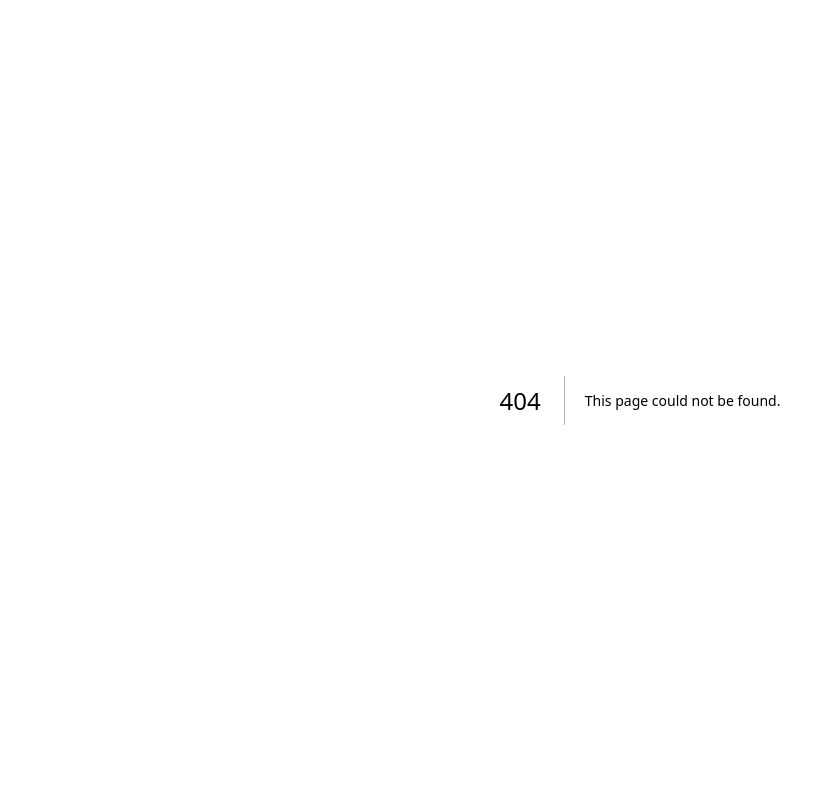
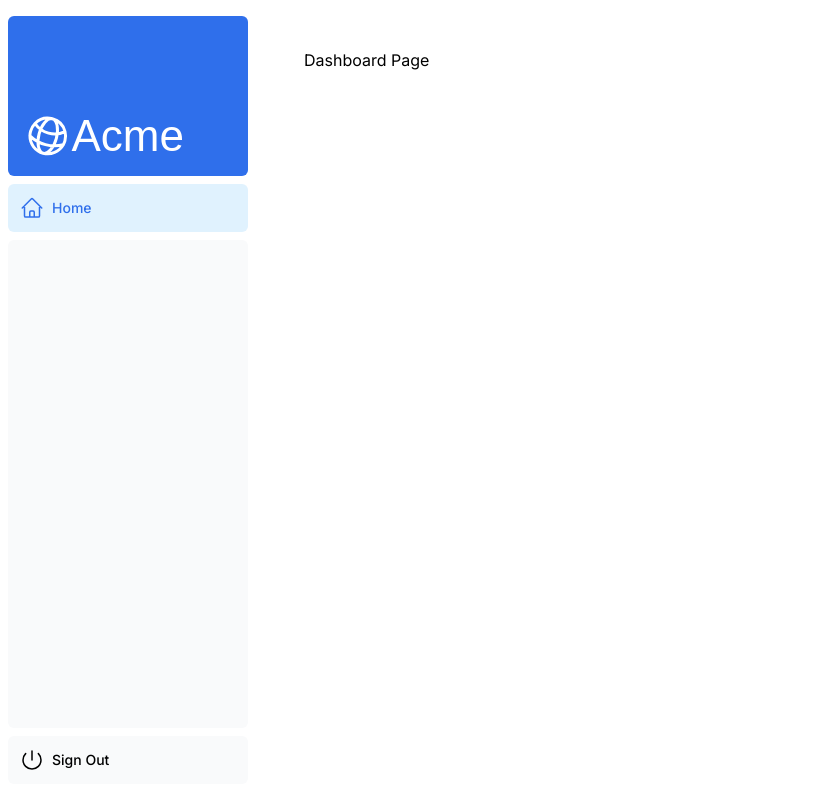
Before and after one commit to prateekpur/book-store, a Next.js app in the folder nextjs-dashboard/: page /dashboard in a window 1280 px wide. Before the commit this address had no page. Shown: the whole page, without its empty margins (0-835 px from the left). Built offline with nearby package versions, Linux system fonts and the light colour scheme; a web font is replaced by a local one.

Commit message:
Added links and layout

```diff
--- /dev/null
+++ b/nextjs-dashboard/app/dashboard/layout.tsx
@@ -0,0 +1,12 @@
+import SideNav from "@/app/ui/dashboard/sidenav";
+
+export default function Layout({ children }: { children: React.ReactNode }) {
+  return (
+    <div className="flex h-screen flex-col md:flex-row md:overflow-hidden">
+      <div className="w-full flex-none md:w-64">
+        <SideNav />
+      </div>
+      <div className="flex-grow p-6 md:overflow-y-auto md:p-12">{children}</div>
+    </div>
+  );
+}
--- /dev/null
+++ b/nextjs-dashboard/app/dashboard/page.tsx
@@ -0,0 +1,3 @@
+export default function Page() {
+  return <p>Dashboard Page</p>;
+}
--- a/nextjs-dashboard/app/ui/dashboard/nav-links.tsx
+++ b/nextjs-dashboard/app/ui/dashboard/nav-links.tsx
@@ -1,35 +1,42 @@
-import {
-  UserGroupIcon,
-  HomeIcon,
-  DocumentDuplicateIcon,
-} from '@heroicons/react/24/outline';
+"use client";
+
+import { UserGroupIcon, HomeIcon, DocumentDuplicateIcon } from "@heroicons/react/24/outline";
 
 // Map of links to display in the side navigation.
 // Depending on the size of the application, this would be stored in a database.
 const links = [
-  { name: 'Home', href: '/dashboard', icon: HomeIcon },
-  {
+  { name: "Home", href: "/dashboard", icon: HomeIcon },
+  /*{
     name: 'Invoices',
     href: '/dashboard/invoices',
     icon: DocumentDuplicateIcon,
   },
-  { name: 'Customers', href: '/dashboard/customers', icon: UserGroupIcon },
+  { name: 'Customers', href: '/dashboard/customers', icon: UserGroupIcon },*/
 ];
+import Link from "next/link";
+import { usePathname } from "next/navigation";
+import clsx from "clsx";
 
 export default function NavLinks() {
+  const pathname = usePathname();
   return (
     <>
       {links.map((link) => {
         const LinkIcon = link.icon;
         return (
-          <a
+          <Link
             key={link.name}
             href={link.href}
-            className="flex h-[48px] grow items-center justify-center gap-2 rounded-md bg-gray-50 p-3 text-sm font-medium hover:bg-sky-100 hover:text-blue-600 md:flex-none md:justify-start md:p-2 md:px-3"
+            className={clsx(
+              "flex h-[48px] grow items-center justify-center gap-2 rounded-md bg-gray-50 p-3 text-sm font-medium hover:bg-sky-100 hover:text-blue-600 md:flex-none md:justify-start md:p-2 md:px-3",
+              {
+                "bg-sky-100 text-blue-600": pathname === link.href,
+              }
+            )}
           >
             <LinkIcon className="w-6" />
             <p className="hidden md:block">{link.name}</p>
-          </a>
+          </Link>
         );
       })}
     </>
```
Also changed, not shown: nextjs-dashboard/app/ui/home.module.css (added, +7 -0 lines).
